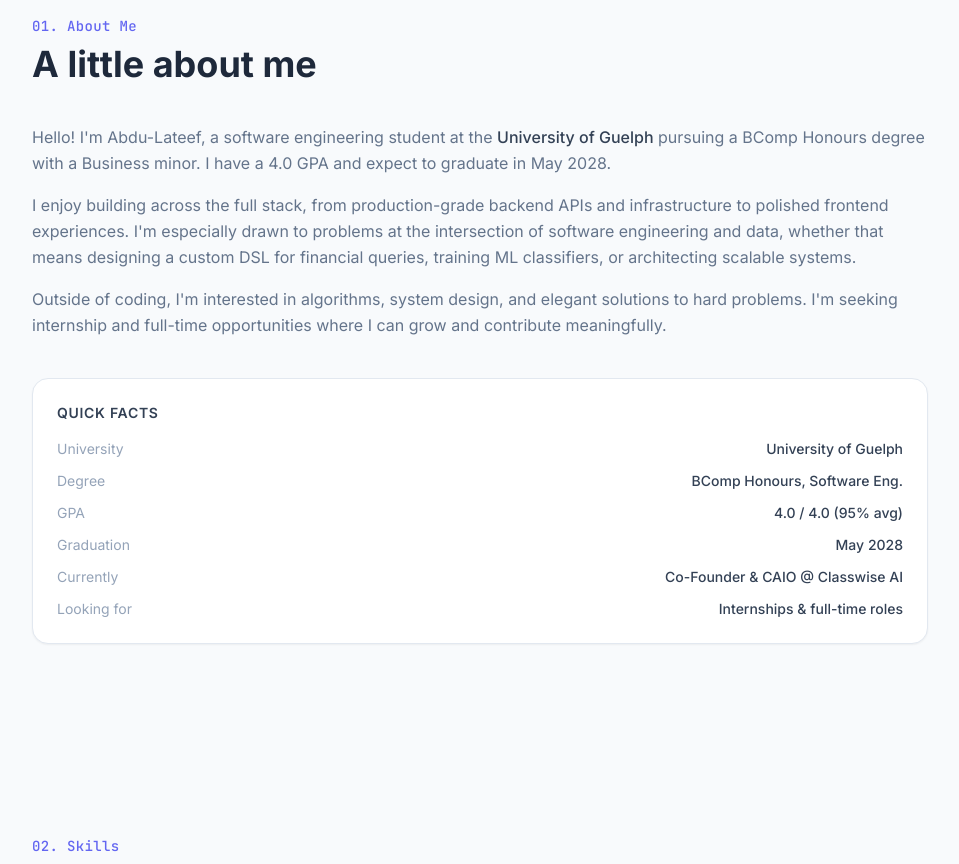
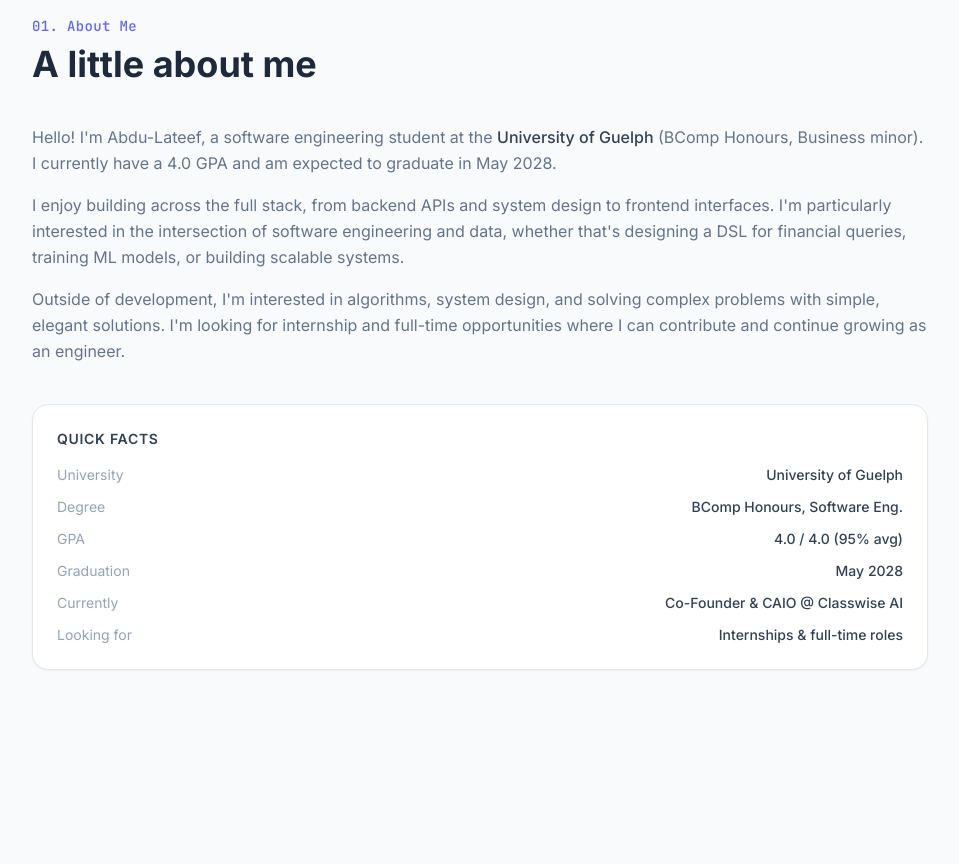
Before and after one commit to Abdu-LateefLF/portfolio, a React (Vite) app: page / in a window 1280 px wide. Shown: the part 880-1744 px from the top of the page, without its empty margins (304-1263 px from the left). Built offline with nearby package versions, Linux system fonts and the light colour scheme.

Commit message:
Fix build issues

```diff
--- a/src/components/About.tsx
+++ b/src/components/About.tsx
@@ -29,22 +29,21 @@ export default function About() {
             <span className="text-slate-700 font-medium">
               University of Guelph
             </span>{" "}
-            pursuing a BComp Honours degree with a Business minor. I have a 4.0
-            GPA and expect to graduate in May 2028.
+            (BComp Honours, Business minor). I currently have a 4.0 GPA and am
+            expected to graduate in May 2028.
           </p>
           <p>
-            I enjoy building across the full stack, from production-grade
-            backend APIs and infrastructure to polished frontend experiences.
-            I'm especially drawn to problems at the intersection of software
-            engineering and data, whether that means designing a custom DSL for
-            financial queries, training ML classifiers, or architecting scalable
-            systems.
+            I enjoy building across the full stack, from backend APIs and
+            system design to frontend interfaces. I'm particularly interested in
+            the intersection of software engineering and data, whether that's
+            designing a DSL for financial queries, training ML models, or
+            building scalable systems.
           </p>
           <p>
-            Outside of coding, I'm interested in algorithms, system design, and
-            elegant solutions to hard problems. I'm seeking internship and
-            full-time opportunities where I can grow and contribute
-            meaningfully.
+            Outside of development, I'm interested in algorithms, system
+            design, and solving complex problems with simple, elegant
+            solutions. I'm looking for internship and full-time opportunities
+            where I can contribute and continue growing as an engineer.
           </p>
         </motion.div>
 
--- a/src/components/Projects.tsx
+++ b/src/components/Projects.tsx
@@ -8,9 +8,7 @@ import {
 } from "../lib/motion";
 import projects, { type Project } from "../data/projects";
 
-function ProjectCard({ project, index }: { project: Project; index: number }) {
-  const isEven = index % 2 === 0;
-
+function ProjectCard({ project }: { project: Project; index: number }) {
   return (
     <div className={`w-full flex flex-col gap-8 items-stretch`}>
       {/* Image */}
```
